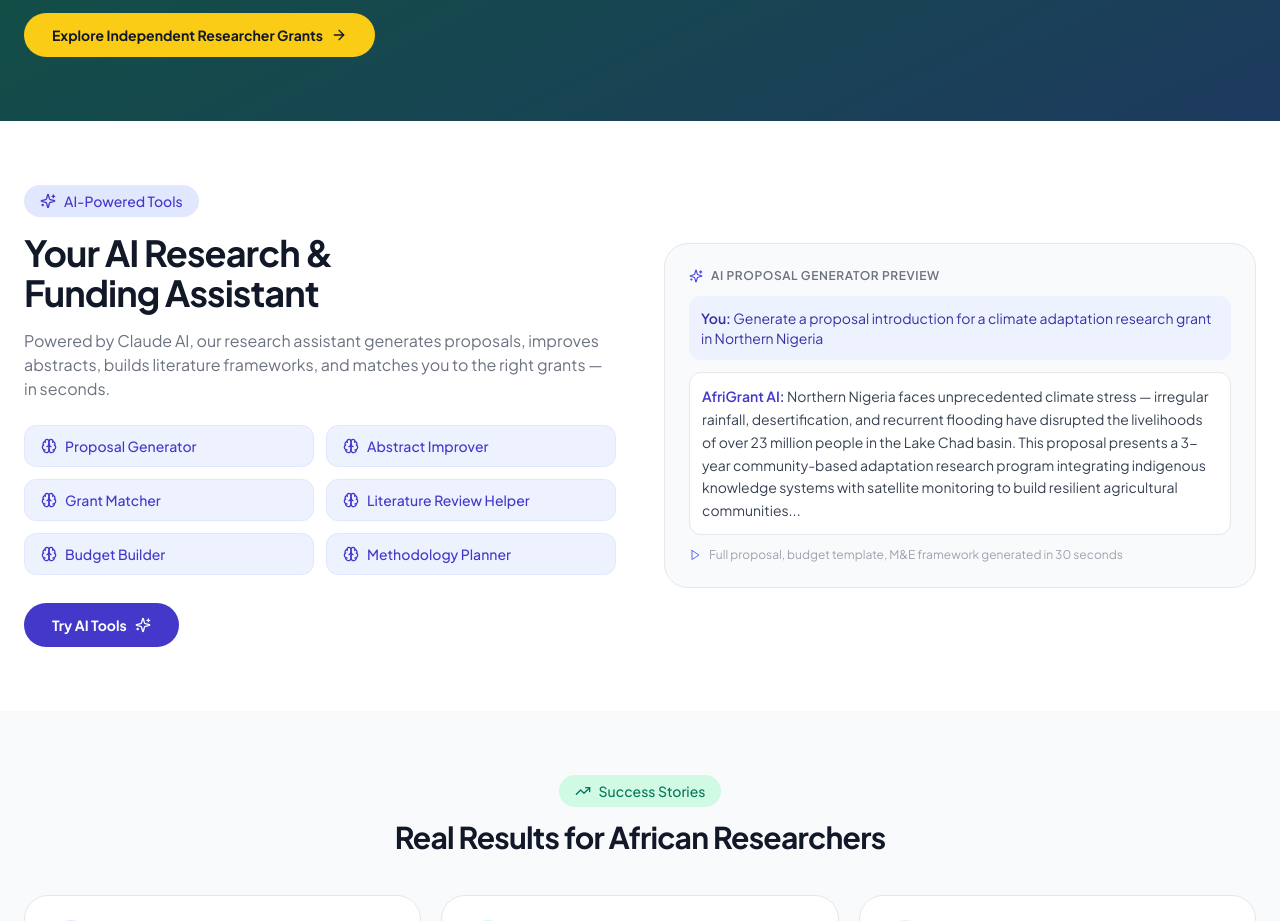
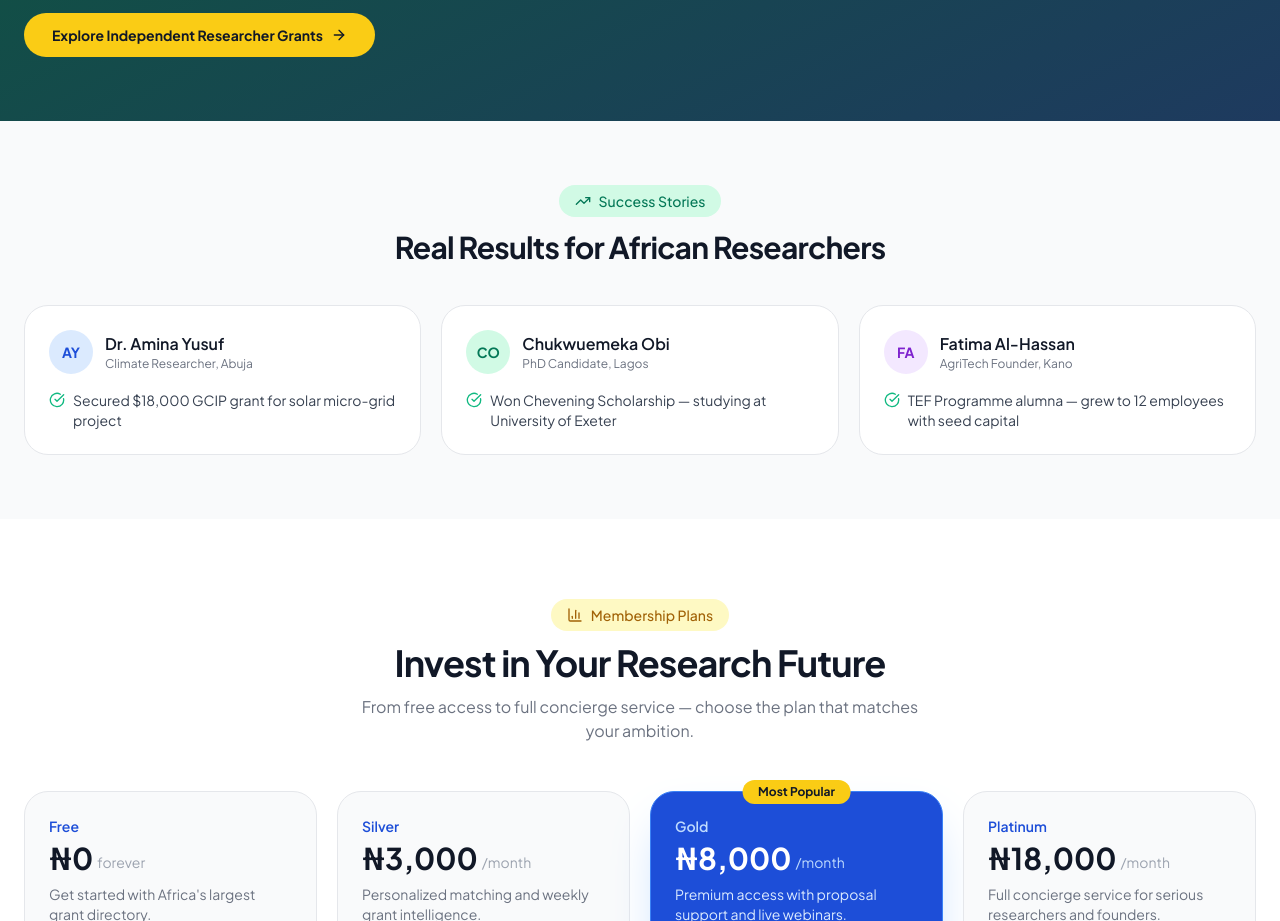
Before and after one commit to mabrig1/AfrigrantPipeline, a Next.js app: page / in a window 1280 px wide. Shown: the part 2980-3901 px from the top of the page. Built offline with nearby package versions, Linux system fonts and the light colour scheme.

Commit message:
Remove AI Tools section from homepage — admin-only feature
https://claude.ai/code/session_015xe2ZPkqpQ5KZQ4Gs2WM5u

```diff
--- a/src/app/page.tsx
+++ b/src/app/page.tsx
@@ -3,7 +3,7 @@ import {
   ArrowRight, Globe, Search, Users, GraduationCap,
   Lightbulb, Bell, Star, Sparkles, TrendingUp, Award, Building2,
   FileText, Zap, Heart, CheckCircle, ChevronRight, Microscope,
-  Handshake, BarChart3, ShieldCheck, Brain, Play,
+  Handshake, BarChart3, ShieldCheck,
 } from 'lucide-react'
 
 // ── Static data ────────────────────────────────────────────────────────────
@@ -409,56 +409,6 @@ export default function HomePage() {
         </div>
       </section>
 
-      {/* ── AI Tools preview ── */}
-      <section className="bg-white py-16">
-        <div className="mx-auto max-w-7xl px-6">
-          <div className="grid items-center gap-12 lg:grid-cols-2">
-            <div>
-              <div className="mb-4 inline-flex items-center gap-2 rounded-full bg-indigo-100 px-4 py-1.5 text-sm font-medium text-indigo-700">
-                <Sparkles className="size-4" /> AI-Powered Tools
-              </div>
-              <h2 className="text-3xl font-bold tracking-tight text-gray-900 sm:text-4xl">
-                Your AI Research &amp;<br />Funding Assistant
-              </h2>
-              <p className="mt-4 text-gray-500">
-                Powered by Claude AI, our research assistant generates proposals, improves abstracts, builds literature frameworks, and matches you to the right grants — in seconds.
-              </p>
-              <div className="mt-6 grid grid-cols-2 gap-3">
-                {[
-                  'Proposal Generator', 'Abstract Improver', 'Grant Matcher',
-                  'Literature Review Helper', 'Budget Builder', 'Methodology Planner',
-                ].map((tool) => (
-                  <div key={tool} className="flex items-center gap-2 rounded-xl border border-indigo-100 bg-indigo-50 px-4 py-2.5 text-sm font-medium text-indigo-700">
-                    <Brain className="size-4" /> {tool}
-                  </div>
-                ))}
-              </div>
-              <Link href="/dashboard/ai-tools"
-                className="mt-7 inline-flex items-center gap-2 rounded-full bg-indigo-700 px-7 py-3 text-sm font-bold text-white transition-colors hover:bg-indigo-800">
-                Try AI Tools <Sparkles className="size-4" />
-              </Link>
-            </div>
-            <div className="rounded-3xl border border-gray-200 bg-gray-50 p-6">
-              <div className="mb-3 flex items-center gap-2 text-xs font-semibold uppercase tracking-wider text-gray-500">
-                <Sparkles className="size-3.5 text-indigo-600" /> AI Proposal Generator Preview
-              </div>
-              <div className="space-y-3">
-                <div className="rounded-xl bg-indigo-50 p-3 text-sm text-indigo-800">
-                  <span className="font-semibold">You:</span> Generate a proposal introduction for a climate adaptation research grant in Northern Nigeria
-                </div>
-                <div className="rounded-xl border border-gray-200 bg-white p-3 text-sm leading-relaxed text-gray-700">
-                  <span className="font-semibold text-indigo-700">AfriGrant AI:</span> Northern Nigeria faces unprecedented climate stress — irregular rainfall, desertification, and recurrent flooding have disrupted the livelihoods of over 23 million people in the Lake Chad basin. This proposal presents a 3-year community-based adaptation research program integrating indigenous knowledge systems with satellite monitoring to build resilient agricultural communities...
-                </div>
-                <div className="flex items-center gap-2 text-xs text-gray-400">
-                  <Play className="size-3 text-indigo-500" />
-                  Full proposal, budget template, M&amp;E framework generated in 30 seconds
-                </div>
-              </div>
-            </div>
-          </div>
-        </div>
-      </section>
-
       {/* ── Success stories ── */}
       <section className="bg-gray-50 py-16">
         <div className="mx-auto max-w-7xl px-6">
```
